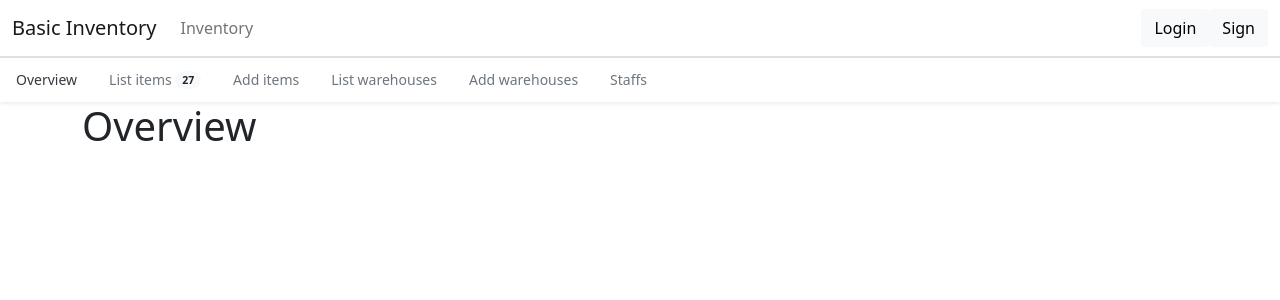
After one commit to santoshkpatro/basicinventory, a Django app: page /dashboard/ in a window 1280 px wide. The commit adds this page. Shown: the top 300 px of the page. Run offline with Django 4.2, Linux system fonts and the light colour scheme.

Commit message:
added warehouse model and basic dashboard template

```diff
--- a/basicinventory/models/__init__.py
+++ b/basicinventory/models/__init__.py
@@ -1,4 +1,6 @@
-from . user import User
+from basicinventory.models.user import User
+from basicinventory.models.item import Item
+from basicinventory.models.warehouse import Warehouse
 
 
-__all__ = ['User']
+__all__ = ['User', 'Item', 'Warehouse']
--- /dev/null
+++ b/basicinventory/static/css/dashboard.css
@@ -0,0 +1,66 @@
+html,
+body {
+  overflow-x: hidden;
+  /* Prevent scroll on narrow devices */
+}
+
+@media (max-width: 991.98px) {
+  .offcanvas-collapse {
+    position: fixed;
+    top: 56px;
+    /* Height of navbar */
+    bottom: 0;
+    left: 100%;
+    width: 100%;
+    padding-right: 1rem;
+    padding-left: 1rem;
+    overflow-y: auto;
+    visibility: hidden;
+    background-color: #343a40;
+    transition: transform 0.3s ease-in-out, visibility 0.3s ease-in-out;
+  }
+
+  .offcanvas-collapse.open {
+    visibility: visible;
+    transform: translateX(-100%);
+  }
+}
+
+.nav-scroller {
+  position: relative;
+  z-index: 2;
+  height: 2.75rem;
+  overflow-y: hidden;
+}
+
+.nav-scroller .nav {
+  display: flex;
+  flex-wrap: nowrap;
+  padding-bottom: 1rem;
+  margin-top: -1px;
+  overflow-x: auto;
+  color: rgba(255, 255, 255, 0.75);
+  text-align: center;
+  white-space: nowrap;
+  -webkit-overflow-scrolling: touch;
+}
+
+.nav-underline .nav-link {
+  padding-top: 0.75rem;
+  padding-bottom: 0.75rem;
+  font-size: 0.875rem;
+  color: #6c757d;
+}
+
+.nav-underline .nav-link:hover {
+  color: #007bff;
+}
+
+.nav-underline .active {
+  font-weight: 500;
+  color: #343a40;
+}
+
+.bg-purple {
+  background-color: #6f42c1;
+}
--- a/basicinventory/templates/base.html
+++ b/basicinventory/templates/base.html
@@ -18,6 +18,8 @@
 </head>
 
 <body>
+  {% include 'navbar.html' %}
+
   <div class="container">
     {% block body %}
     {% endblock %}
--- /dev/null
+++ b/basicinventory/templates/dashboard.html
@@ -0,0 +1,44 @@
+{% load static %}
+<!DOCTYPE html>
+<html lang="en">
+
+
+<head>
+    <!-- Required meta tags -->
+    <meta charset="utf-8" />
+    <meta name="viewport" content="width=device-width, initial-scale=1" />
+
+    <!-- Bootstrap CSS -->
+    <link href="https://cdn.jsdelivr.net/npm/bootstrap@5.1.3/dist/css/bootstrap.min.css" rel="stylesheet"
+        integrity="sha384-1BmE4kWBq78iYhFldvKuhfTAU6auU8tT94WrHftjDbrCEXSU1oBoqyl2QvZ6jIW3" crossorigin="anonymous" />
+
+    <!-- Custom CSS -->
+    <link rel="stylesheet" href="{% static 'css/dashboard.css' %}">
+
+    {% block style %}
+    {% endblock %}
+
+    <title>Basic Inventory</title>
+</head>
+
+<body>
+    {% include 'navbar.html' %}
+
+    {% include 'topbar.html' %}
+
+    <div class="container">
+        {% block body %}
+        {% endblock %}
+    </div>
+
+    <!-- Option 1: Bootstrap Bundle with Popper -->
+    <script src="https://cdn.jsdelivr.net/npm/bootstrap@5.1.3/dist/js/bootstrap.bundle.min.js"
+        integrity="sha384-ka7Sk0Gln4gmtz2MlQnikT1wXgYsOg+OMhuP+IlRH9sENBO0LRn5q+8nbTov4+1p"
+        crossorigin="anonymous"></script>
+
+    <!-- Custom JS -->
+    {% block script %}
+    {% endblock %}
+</body>
+
+</html>
--- /dev/null
+++ b/basicinventory/templates/dashboard/items/list.html
@@ -0,0 +1,5 @@
+{% extends 'dashboard.html' %}
+
+{% block body %}
+<h1>Items List</h1>
+{% endblock %}
--- /dev/null
+++ b/basicinventory/templates/dashboard/overview.html
@@ -0,0 +1,5 @@
+{% extends 'dashboard.html' %}
+
+{% block body %}
+<h1>Overview</h1>
+{% endblock %}
--- /dev/null
+++ b/basicinventory/templates/navbar.html
@@ -0,0 +1,38 @@
+<nav class="navbar navbar-expand-lg navbar-light border-bottom border-2">
+    <div class="container-fluid">
+        <a class="navbar-brand" href="{% url 'index' %}">Basic Inventory</a>
+        <button class="navbar-toggler" type="button" data-bs-toggle="collapse" data-bs-target="#navbarSupportedContent"
+            aria-controls="navbarSupportedContent" aria-expanded="false" aria-label="Toggle navigation">
+            <span class="navbar-toggler-icon"></span>
+        </button>
+        <div class="collapse navbar-collapse" id="navbarSupportedContent">
+            <ul class="navbar-nav me-auto mb-2 mb-lg-0">
+                <li class="nav-item">
+                    <a class="nav-link" href="{% url 'overview' %}">Inventory</a>
+                </li>
+                <!-- <li class="nav-item dropdown">
+                    <a class="nav-link dropdown-toggle" href="#" id="navbarDropdown" role="button"
+                        data-bs-toggle="dropdown" aria-expanded="false">
+                        Dropdown
+                    </a>
+                    <ul class="dropdown-menu" aria-labelledby="navbarDropdown">
+                        <li><a class="dropdown-item" href="#">Action</a></li>
+                        <li><a class="dropdown-item" href="#">Another action</a></li>
+                        <li>
+                            <hr class="dropdown-divider">
+                        </li>
+                        <li><a class="dropdown-item" href="#">Something else here</a></li>
+                    </ul>
+                </li> -->
+            </ul>
+            <ul class="navbar-nav">
+                <li class="nav-item">
+                    <button class="btn btn-light">Login</button>
+                </li>
+                <li class="nav-item">
+                    <button class="btn btn-light">Sign</button>
+                </li>
+            </ul>
+        </div>
+    </div>
+</nav>
--- /dev/null
+++ b/basicinventory/templates/topbar.html
@@ -0,0 +1,13 @@
+<div class="nav-scroller bg-body shadow-sm">
+    <nav class="nav nav-underline" aria-label="Secondary navigation">
+        <a class="nav-link active" aria-current="page" href="{% url 'overview' %}">Overview</a>
+        <a class="nav-link" href="{% url 'item_list' %}">
+            List items
+            <span class="badge bg-light text-dark rounded-pill align-text-bottom">27</span>
+        </a>
+        <a class="nav-link" href="#">Add items</a>
+        <a class="nav-link" href="#">List warehouses</a>
+        <a class="nav-link" href="#">Add warehouses</a>
+        <a class="nav-link" href="#">Staffs</a>
+    </nav>
+</div>
--- a/basicinventory/urls.py
+++ b/basicinventory/urls.py
@@ -1,8 +1,12 @@
+from unicodedata import name
 from django.contrib import admin
 from django.urls import path
 from basicinventory.views.home import index
+from basicinventory.views.dashboard import overview, item_list
 
 urlpatterns = [
     path('admin/', admin.site.urls),
-    path('', index, name='index')
+    path('', index, name='index'),
+    path('dashboard/', overview, name='overview'),
+    path('dashboard/items/', item_list, name='item_list'),
 ]
--- /dev/null
+++ b/basicinventory/views/dashboard.py
@@ -0,0 +1,15 @@
+from django.shortcuts import render
+from basicinventory.models.item import Item
+
+
+def overview(request):
+    return render(request, 'dashboard/overview.html')
+
+
+def item_list(request):
+    items = Item.objects.all()
+
+    context = {
+        'items': items
+    }
+    return render(request, 'dashboard/items/list.html', context)
```
Also changed, not shown: basicinventory/models/item.py (added, +31 -0 lines), basicinventory/models/warehouse.py (added, +16 -0 lines), basicinventory/migrations/0002_item.py (added), basicinventory/migrations/0003_warehouse_item_warehouse.py (added), basicinventory/static/css/base.css (added), basicinventory/static/js/base.js (added).
